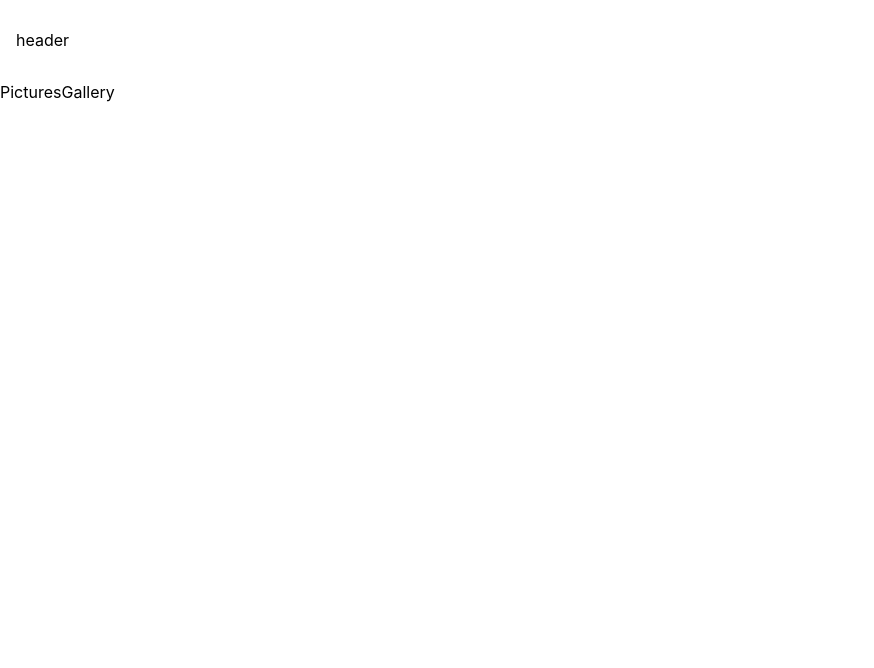
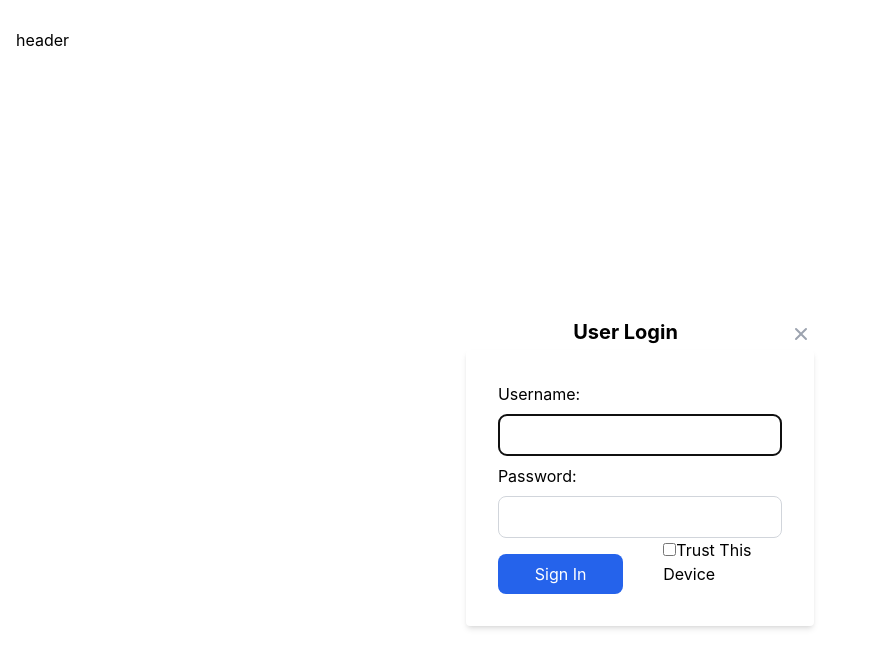
Before and after one commit to walterjin6/flickr-picture-search-frontend, a React (Create React App) app: page /login in a window 1280 px wide. Before the commit this address led to /. Shown: the top 668 px of the page, without its empty margins (0-874 px from the left). Built offline with nearby package versions, Linux system fonts and the light colour scheme.

Commit message:
Add Login form

```diff
--- a/src/App.js
+++ b/src/App.js
@@ -1,6 +1,7 @@
 import { Routes, Route, Navigate } from 'react-router-dom'
 import Layout from './components/Layout'
 import PicturesGallery from './features/pictures/PicturesGallery'
+import Login from './features/auth/Login'
 
 function App() {
 
@@ -9,6 +10,7 @@ function App() {
     <Routes>
       <Route path='/' element={<Layout />}>
         <Route index element={<PicturesGallery />} />
+        <Route path='login' element={<Login />} />
       </Route>
       <Route path='*' element={<Navigate to='/' replace />} />
     </Routes>
--- /dev/null
+++ b/src/features/auth/Login.js
@@ -0,0 +1,153 @@
+import { useRef, useState, useEffect } from 'react'
+import { useNavigate, Link } from 'react-router-dom'
+import { useDispatch } from 'react-redux'
+import { setCredentials, isLoggedInOn, isLoggedInOff } from './authSlice'
+import { useLoginMutation } from './authApiSlice'
+import usePersist from '../../hooks/usePersist'
+import useTitle from '../../hooks/useTitle'
+import PulseLoader from 'react-spinners/PulseLoader'
+
+const Login = () => {
+  useTitle('User Login')
+
+  const userRef = useRef()
+  const errRef = useRef()
+  const [username, setUsername] = useState('')
+  const [password, setPassword] = useState('')
+  const [errMsg, setErrMsg] = useState('')
+  const [persist, setPersist] = usePersist()
+  const navigate = useNavigate()
+  const dispatch = useDispatch()
+  const [login, { isLoading }] = useLoginMutation()
+
+  useEffect(() => {
+    userRef.current.focus()
+  }, [])
+
+  useEffect(() => {
+    setErrMsg('')
+  }, [username, password])
+
+  const handleSubmit = async (e) => {
+    e.preventDefault()
+    try {
+      const { accessToken } = await login({ username, password }).unwrap()
+      dispatch(setCredentials({ accessToken }))
+      dispatch(isLoggedInOn())
+      setUsername('')
+      setPassword('')
+      navigate('/')
+    } catch (err) {
+      if (!err.status) {
+        setErrMsg('No Server Response')
+      } else if (err.status === 400) {
+        setErrMsg('Missing Username or Password')
+      } else if (err.status === 401) {
+        setErrMsg('Unauthorized')
+      } else {
+        setErrMsg(err.data?.message || 'Login Error')
+      }
+      errRef.current.focus()
+      dispatch(isLoggedInOff())
+    }
+  }
+
+  const handleUserInput = (e) => setUsername(e.target.value)
+  const handlePwdInput = (e) => setPassword(e.target.value)
+  const handleToggle = () => setPersist((prev) => !prev)
+  const errClass = `w-full flex justify-center items-center text-xl text-red-700 ${errMsg ? 'block' : 'hide'} `
+  let content
+
+  if (isLoading) {
+    content = <PulseLoader color={'#808080'} size={100} />
+  }
+
+  content = (
+    <div className='w-full h-screen flex justify-center items-center '>
+      <section className='flex flex-col items-center justify-around px-6 pt-6 mx-auto  lg:py-0'>
+        <main className='login'>
+          <header className='flex justify-between text-center w-full'>
+            <h1 className='text-xl font-bold w-11/12 '>User Login</h1>
+            <div className='w-1/12 text-gray-400 bg-transparent hover:bg-gray-200 hover:text-gray-900 rounded-lg text-sm p-1.5 ml-auto inline-flex items-center dark:hover:bg-gray-600 dark:hover:text-white'>
+              <Link to='/'>
+                <svg
+                  aria-hidden='true'
+                  className='w-5 h-5'
+                  fill='currentColor'
+                  viewBox='0 0 20 20'
+                  xmlns='http://www.w3.org/2000/svg'
+                >
+                  <path
+                    fillRule='evenodd'
+                    d='M4.293 4.293a1 1 0 011.414 0L10 8.586l4.293-4.293a1 1 0 111.414 1.414L11.414 10l4.293 4.293a1 1 0 01-1.414 1.414L10 11.414l-4.293 4.293a1 1 0 01-1.414-1.414L8.586 10 4.293 5.707a1 1 0 010-1.414z'
+                    clipRule='evenodd'
+                  ></path>
+                </svg>
+              </Link>
+            </div>
+          </header>
+
+          <p ref={errRef} className={errClass} aria-live='assertive'>
+            {errMsg}
+          </p>
+
+          <form
+            className='bg-white shadow-md rounded px-8 pt-6 pb-8 mb-4 flex flex-col'
+            onSubmit={handleSubmit}
+          >
+            <label htmlFor='username' className='py-2'>
+              Username:
+            </label>
+            <input
+              className=' border border-gray-300 text-gray-900 sm:text-sm rounded-lg focus:ring-primary-600 focus:border-primary-600 block w-full p-2.5 '
+              type='text'
+              id='username'
+              ref={userRef}
+              value={username}
+              onChange={handleUserInput}
+              autoComplete='off'
+              aria-label='username'
+              required
+            />
+
+            <label htmlFor='password' className='py-2'>
+              Password:
+            </label>
+            <input
+              className=' border border-gray-300 text-gray-900 sm:text-sm rounded-lg focus:ring-primary-600 focus:border-primary-600 block w-full p-2.5'
+              type='password'
+              id='password'
+              onChange={handlePwdInput}
+              value={password}
+              autoComplete='off'
+              aria-label='password'
+              required
+            />
+            <div className='flex justify-between gap-10'>
+              <button
+                className='w-1/2 px-6 py-2 mt-4 text-white bg-blue-600 rounded-lg hover:bg-blue-900'
+                type='submit'
+                name='submit'
+              >
+                Sign In
+              </button>
+              <label htmlFor='persist' className='form__persist'>
+                <input
+                  type='checkbox'
+                  className='form__checkbox'
+                  id='persist'
+                  onChange={handleToggle}
+                  checked={persist}
+                />
+                Trust This Device
+              </label>
+            </div>
+          </form>
+        </main>
+      </section>
+    </div>
+  )
+
+  return content
+}
+export default Login
```
